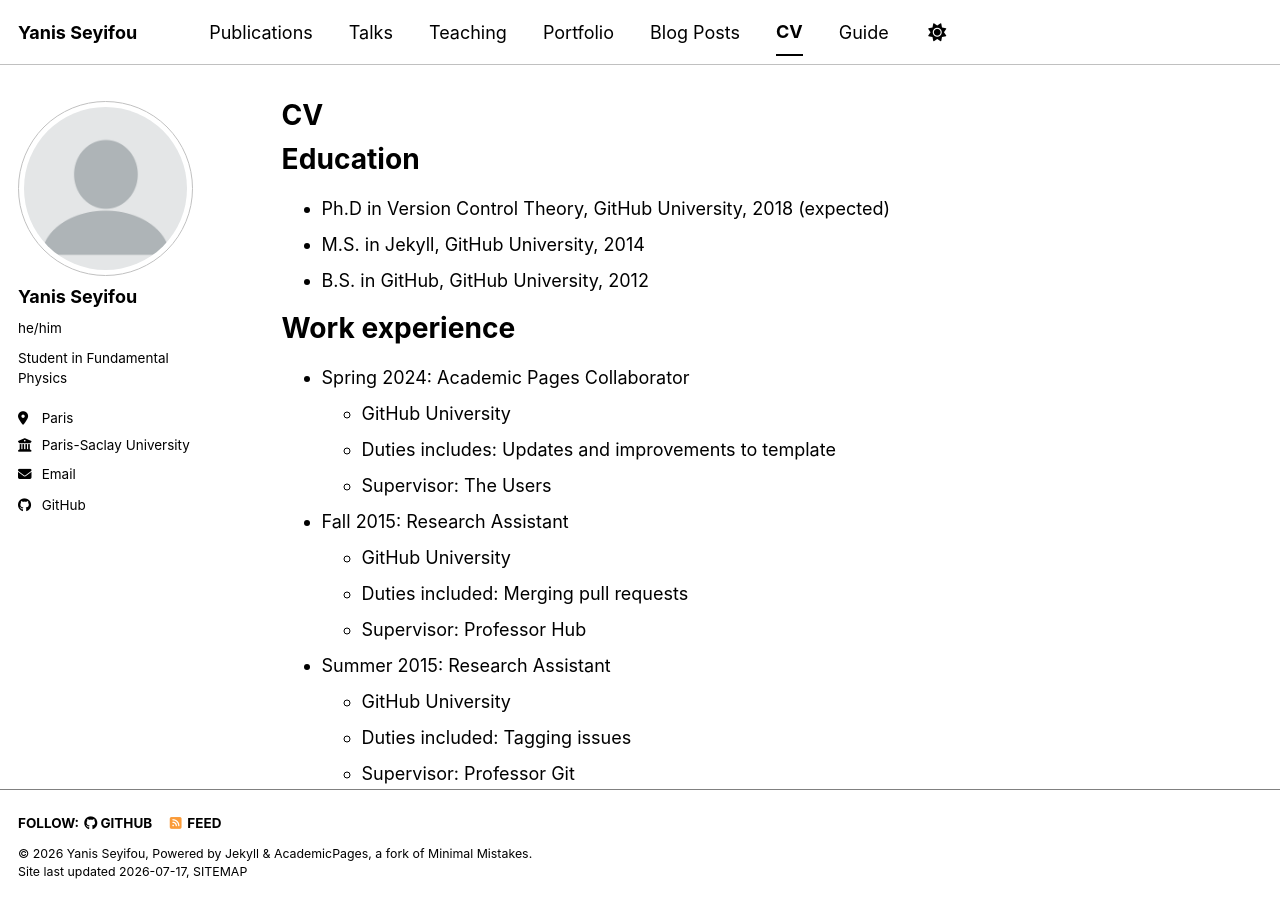
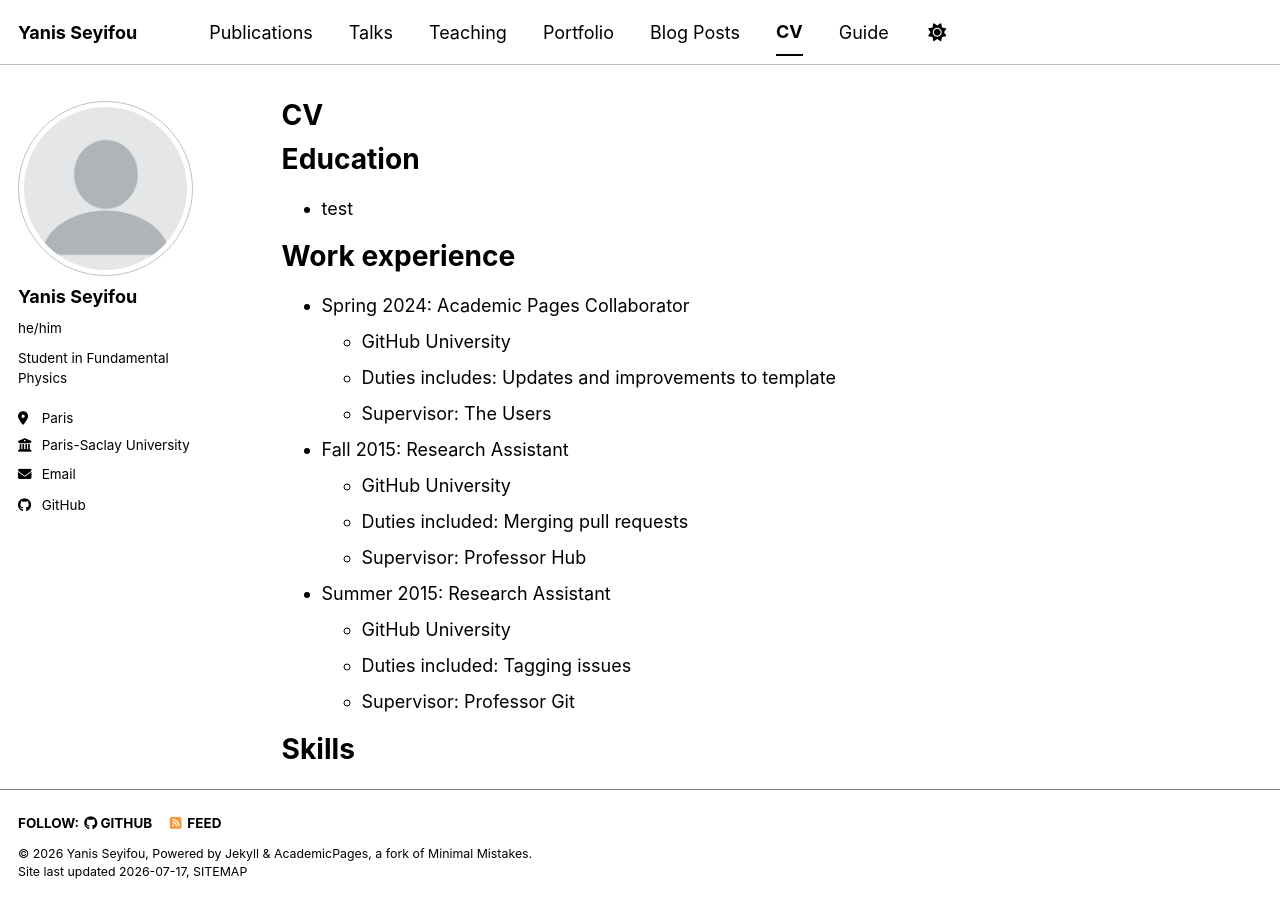
Before and after one commit to yseyifou/yseyifou.github.io, a Jekyll site: the page built from _pages/cv.md, in a window 1280 px wide and 900 px high. Built offline with Jekyll 4.4.1, drawn with Linux system fonts in a browser that asks for light colours; a style sheet for code colours, icons or effects is not loaded.

Commit message:
Update CV by removing education and adding test entry
Removed educational qualifications and added a test entry.

```diff
--- a/_pages/cv.md
+++ b/_pages/cv.md
@@ -11,9 +11,7 @@
 
 Education
 ======
-* Ph.D in Version Control Theory, GitHub University, 2018 (expected)
-* M.S. in Jekyll, GitHub University, 2014
-* B.S. in GitHub, GitHub University, 2012
+* test
 
 Work experience
 ======
```
